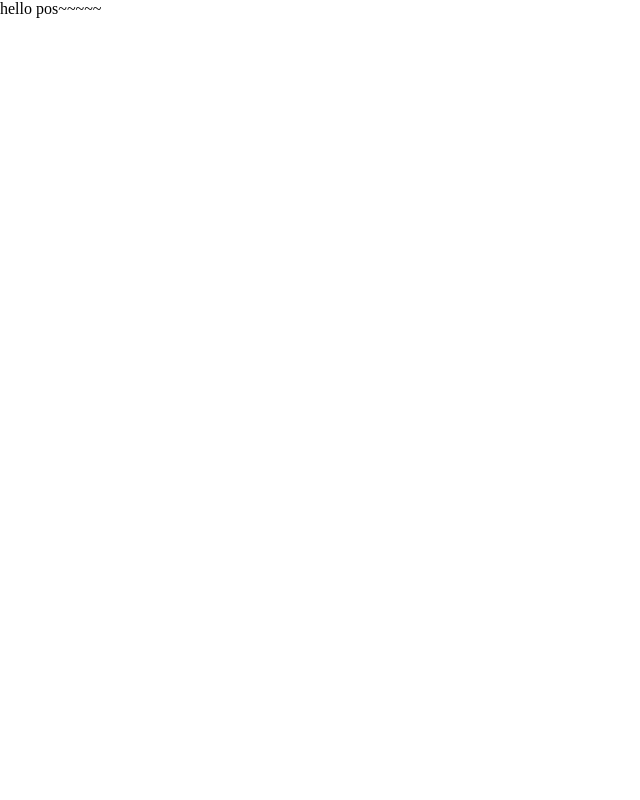
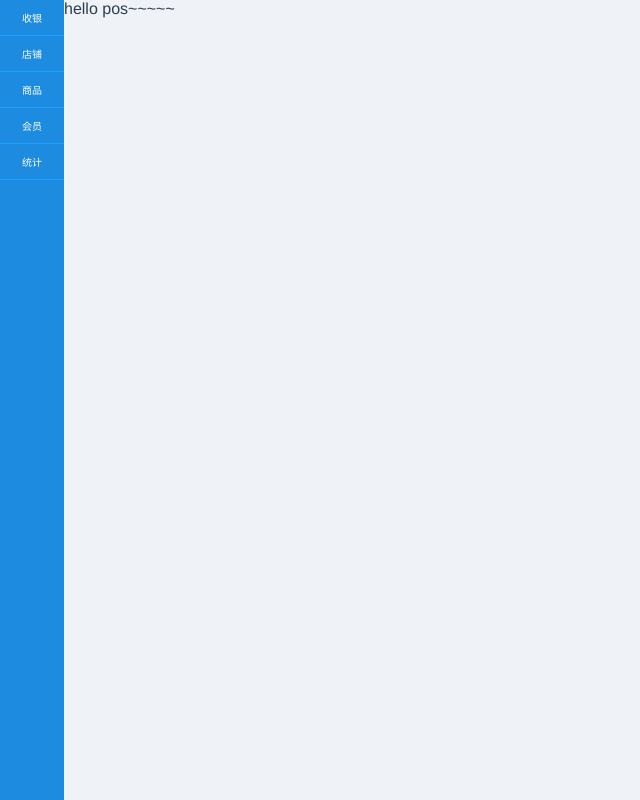
Before and after one commit to iyayaa/vue-POS, a Vue app: page / in a window 1280 px wide. Shown: the whole page, without its empty margins (0-640 px from the left). Built offline with nearby package versions, Linux system fonts and the light colour scheme; a small style sheet from the web is missing.

Commit message:
侧边导航

```diff
--- a/src/App.vue
+++ b/src/App.vue
@@ -1,13 +1,40 @@
 <template>
   <div id="app">
-    <!-- <div id="nav">
-      <router-link to="/">Home</router-link> |
-      <router-link to="/about">About</router-link>
-    </div> -->
-    <router-view/>
+    <!--左侧导航-->
+    <leftNav/>
+
+    <!--操作区域-->
+    <div class="main">
+      <router-view></router-view>
+    </div>
   </div>
 </template>
+<script>
+import leftNav from "@/components/common/leftNav.vue";
+export default {
+  name: "app",
+  components: {
+    leftNav
+  }
+};
+</script>
+
 
 <style>
+#app {
+  font-family: "Microsoft YaHei", "Avenir", Helvetica, Arial, sans-serif;
+  -webkit-font-smoothing: antialiased;
+  -moz-osx-font-smoothing: grayscale;
+  text-align: left;
+  color: #2c3e50;
+  height: 100%;
+}
 
+.main {
+  float: left;
+  width: 95%;
+  background-color: #eff2f7;
+  height: 100%;
+  overflow: auto;
+}
 </style>
--- /dev/null
+++ b/src/components/common/leftNav.vue
@@ -0,0 +1,57 @@
+<template>
+  <div class="left-nav">
+    <ul>
+      <li>
+        <i class="icon iconfont icon-wodezichan"></i>
+        <div>收银</div>
+      </li>
+      <li>
+        <i class="icon iconfont icon-dianpu"></i>
+        <div>店铺</div>
+      </li>
+      <li>
+        <i class="icon iconfont icon-hanbao"></i>
+        <div>商品</div>
+      </li>
+      <li>
+        <i class="icon iconfont icon-huiyuanqia"></i>
+        <div>会员</div>
+      </li>
+      <li>
+        <i class="icon iconfont icon-tongji"></i>
+        <div>统计</div>
+      </li>
+    </ul>
+  </div>
+</template>
+<script>
+export default {
+  name: "leftNav",
+  data() {
+    return {};
+  }
+}
+</script>
+<style>
+.left-nav {
+  color: #fff;
+  font-size: 10px;
+  height: 100%;
+  background-color: #1d8ce0;
+  float: left;
+  width: 5%;
+}
+.iconfont {
+  font-size: 24px;
+}
+.left-nav ul {
+  padding: 0px;
+  margin: 0px;
+}
+.left-nav li {
+  list-style: none;
+  text-align: center;
+  border-bottom: 1px solid #20a0ff;
+  padding: 10px;
+}
+</style>
```
